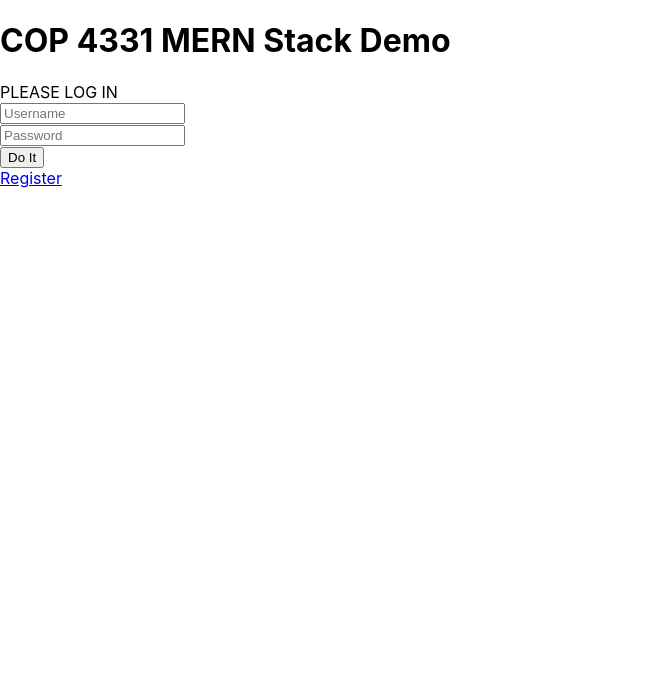
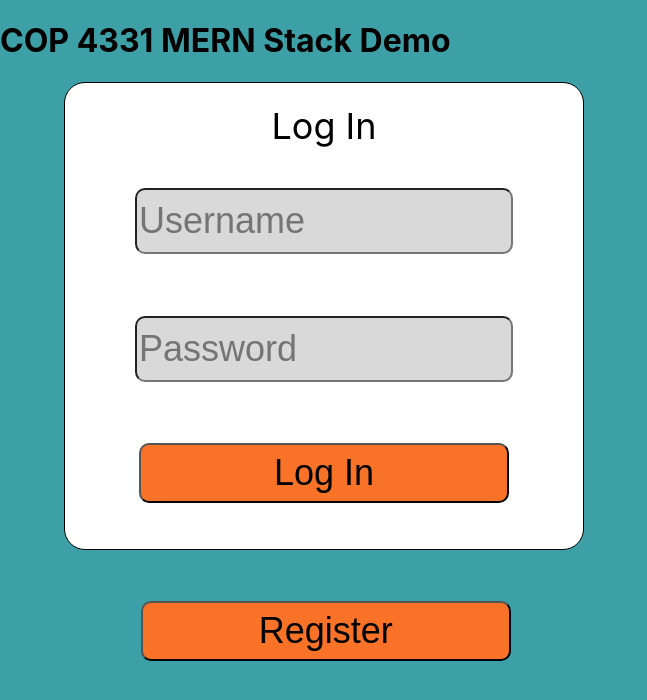
Before and after one commit to SmokeIce593/recipebigproject, a React (Create React App) app in the folder frontend/: page / in a window 1280 px wide. Shown: the top 700 px of the page, without its empty margins (0-647 px from the left). Built offline with nearby package versions, Linux system fonts and the light colour scheme.

Commit message:
Added HTML and CSS to Login.js, created login.css for styles

```diff
--- a/frontend/src/components/Login.js
+++ b/frontend/src/components/Login.js
@@ -1,5 +1,6 @@
 import React, { useState } from 'react';
-import { Link } from "react-router-dom";
+import './login.css';
+
 function Login()
 {
 
@@ -56,20 +57,27 @@ function Login()
         }
     };
 
+    const goRegister = async event=>
+    {
+        window.location.href = '/register';
+    }
+
     return(
-      <div id="loginDiv">
-        <form onSubmit={doLogin}>
-        <span id="inner-title">PLEASE LOG IN</span><br />
-        <input type="text" id="loginName" placeholder="Username"
-  ref={(c) => loginName = c} /><br />
-<input type="password" id="loginPassword" placeholder="Password"
-  ref={(c) => loginPassword = c} /><br />
-        <input type="submit" id="loginButton" class="buttons" value = "Do It"
-          onClick={doLogin} />
+      <div id="loginDiv" >
+        <form onSubmit={doLogin} className="loginBox">
+            <span id="inner-title" className="title">Log In</span><br />
+            <input type="text" id="loginName" placeholder="Username" className="input"
+                ref={(c) => loginName = c} /><br />
+            <input type="password" id="loginPassword" placeholder="Password" className="input"
+                ref={(c) => loginPassword = c} /><br />
+            <input type="submit" id="loginButton" className="loginbutton" value ="Log In"
+                onClick={doLogin} />
+            <span id="loginResult" className = "error">{message}</span>
         </form>
-        <span id="loginResult">{message}</span>
-        <Link to="/register">Register</Link>
+        <input type="button" id="registerButton" className="registerbutton" value="Register"
+                onClick={goRegister}/>
      </div>
+
     );
 };
 
--- /dev/null
+++ b/frontend/src/components/login.css
@@ -0,0 +1,76 @@
+@import url("https://fonts.googleapis.com/css?family=Inter:400");
+
+html {background-color: #3da0a6}
+
+img{
+	max-width: 100%;
+	height:auto;
+}
+
+.loginbutton{
+	position: relative;
+    height: 60px;
+    width: 370px;
+    background-color: #F87227;
+    border-radius: 10px;
+    font-size: 36px;
+    margin-top: 4%;
+    margin-bottom: 2%;
+        display: flex;
+    flex-direction: column;
+    justify-content: center;
+    margin-right: auto;
+    margin-left: auto;
+}
+
+.registerbutton{
+	position: inline-block;
+    height: 60px;
+    width: 370px;
+    background-color: #F87227;
+    border-radius: 10px;
+    font-size: 36px;
+    margin-top: 4%;
+    margin-left: 11%;
+}
+
+
+.loginBox{
+	position: relative;
+    background-color: white;
+    border: 1px solid;
+    border-color: black;
+    border-radius: 21px;
+    height: 466px;
+    width: 518px;
+    margin-left: 5%;
+}
+
+.title{
+    display: flex;
+    flex-direction: column;
+    font-size: 36px;
+    min-width: 122px;
+    text-align: center;
+    margin-top: 4%;
+}
+
+.input{
+	height: 60px;
+	width: 370px;
+	background-color: #D9D9D9;
+	border-radius: 10px;
+	margin-top: 4%;
+	margin-bottom: 4%;
+	display: flex;
+    	flex-direction: column;
+	justify-content: center;
+	font-size: 36px;
+	margin-right: auto;
+	margin-left: auto;
+}
+
+.error{
+	color: red;
+	margin-left: 25%;
+}
```
